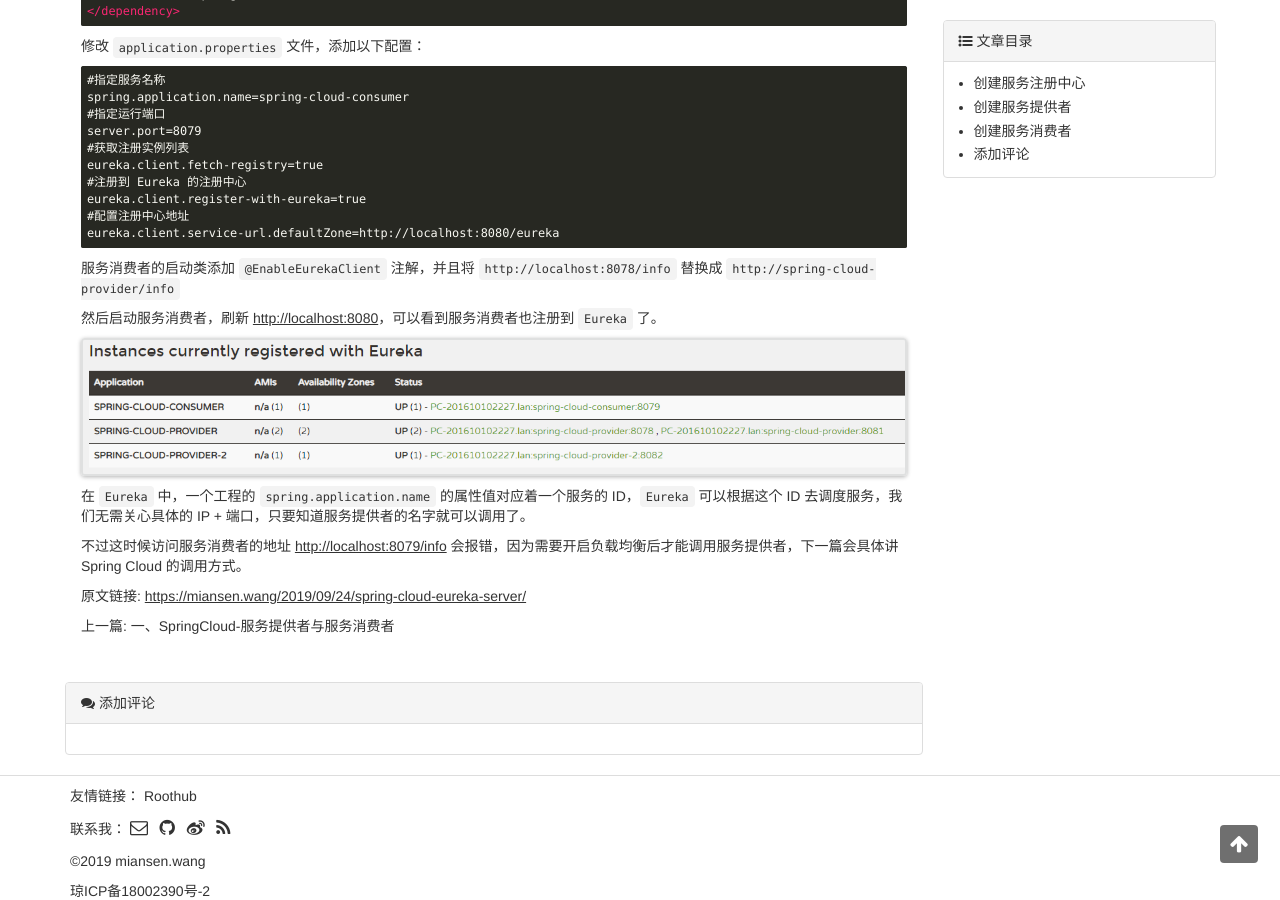
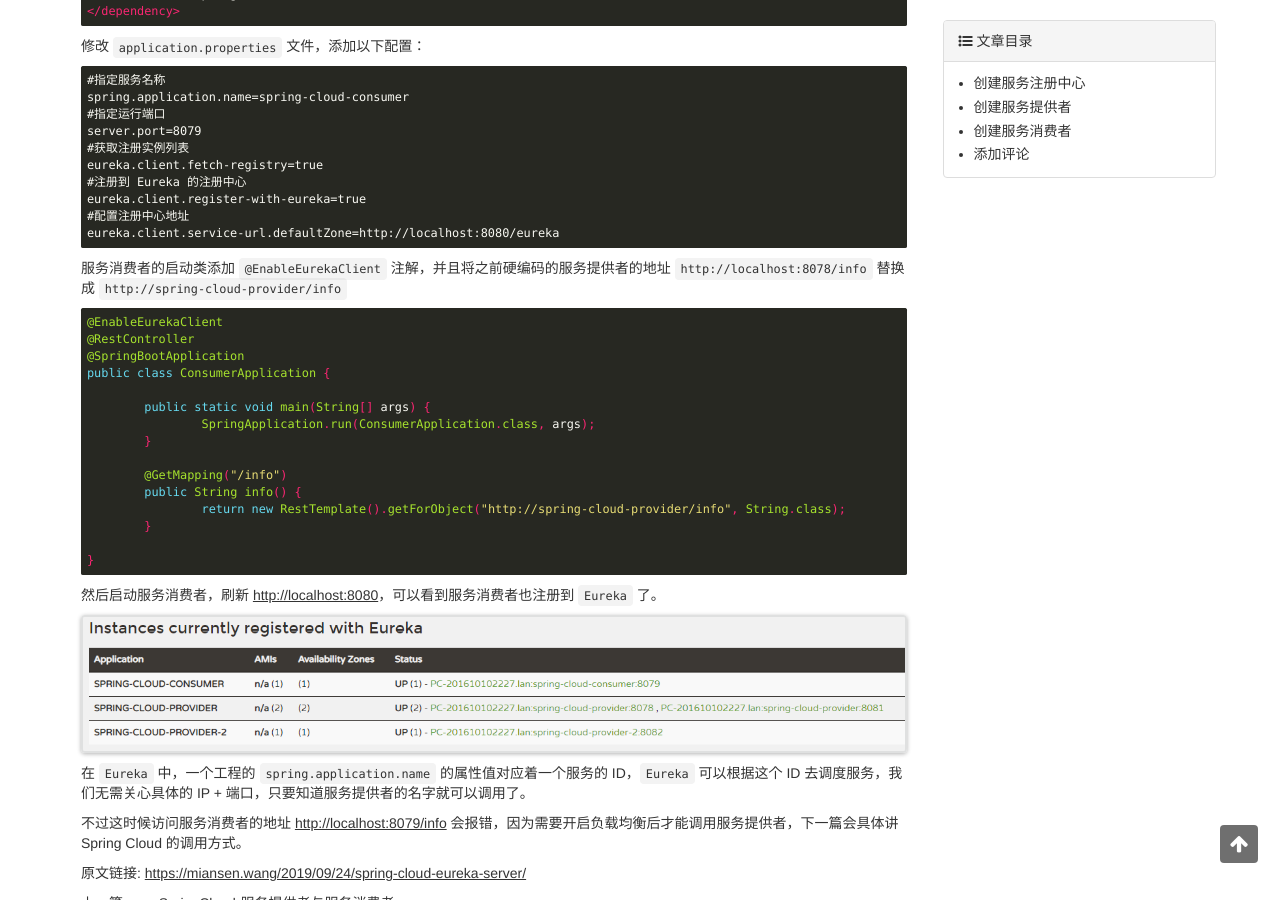
Before and after one commit to miansen/miansen.github.io, a Jekyll site: the page built from _posts/2019-09-24-spring-cloud-eureka-server.md, in a window 1280 px wide and 900 px high, scrolled down 3219 px. Built offline with Jekyll 4.4.1, drawn with Linux system fonts in a browser that asks for light colours; comment, search, counter and statistics services are not loaded; some of the changed text lies outside the part shown.

Commit message:
modified: 2019-09-24-spring-cloud-eureka-server.md

````diff
--- a/_posts/2019-09-24-spring-cloud-eureka-server.md
+++ b/_posts/2019-09-24-spring-cloud-eureka-server.md
@@ -172,7 +172,25 @@
 eureka.client.service-url.defaultZone=http://localhost:8080/eureka
 ```
 
-服务消费者的启动类添加 `@EnableEurekaClient` 注解，并且将 `http://localhost:8078/info` 替换成 `http://spring-cloud-provider/info`
+服务消费者的启动类添加 `@EnableEurekaClient` 注解，并且将之前硬编码的服务提供者的地址 `http://localhost:8078/info` 替换成 `http://spring-cloud-provider/info`
+
+```java
+@EnableEurekaClient
+@RestController
+@SpringBootApplication
+public class ConsumerApplication {
+
+	public static void main(String[] args) {
+		SpringApplication.run(ConsumerApplication.class, args);
+	}
+
+	@GetMapping("/info")
+	public String info() {
+		return new RestTemplate().getForObject("http://spring-cloud-provider/info", String.class);
+	}
+
+}
+```
 
 然后启动服务消费者，刷新 [http://localhost:8080](http://localhost:8080)，可以看到服务消费者也注册到 `Eureka` 了。
 
````
Also changed, not shown: other parts of _posts/2019-09-24-spring-cloud-eureka-server.md (+1 -1 lines).
